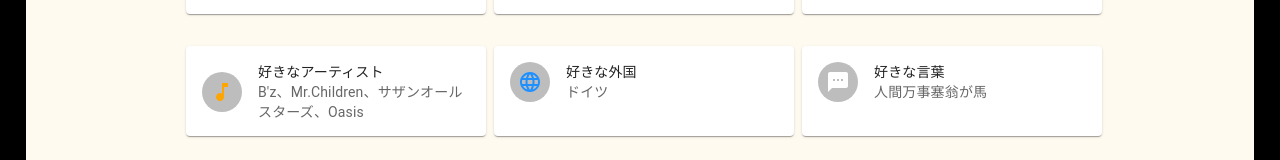
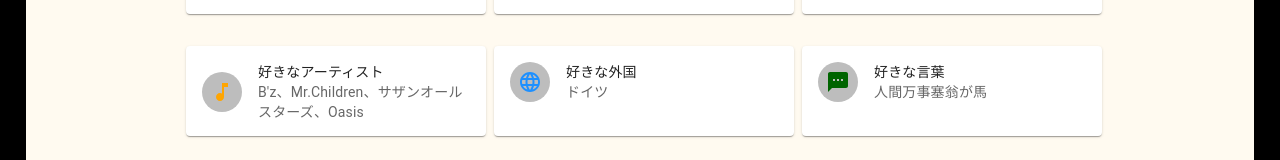
Before and after one commit to nkserveren26/reactprof, a React (Create React App) app: page /about in a window 1280 px wide. Shown: the part 473-633 px from the top of the page. Built offline with nearby package versions, Linux system fonts and the light colour scheme.

Commit message:
好きな言葉アイコンの色を変更

```diff
--- a/src/components/variable/ProfItemArray.tsx
+++ b/src/components/variable/ProfItemArray.tsx
@@ -73,7 +73,7 @@ export const profItems: ProfItemProps[] = [
         subheader: "ドイツ"
     },
     {
-        icon: <SmsIcon />,
+        icon: <SmsIcon sx={{ color: '#006400' }} />,
         title: "好きな言葉",
         subheader: "人間万事塞翁が馬"
     },
```
